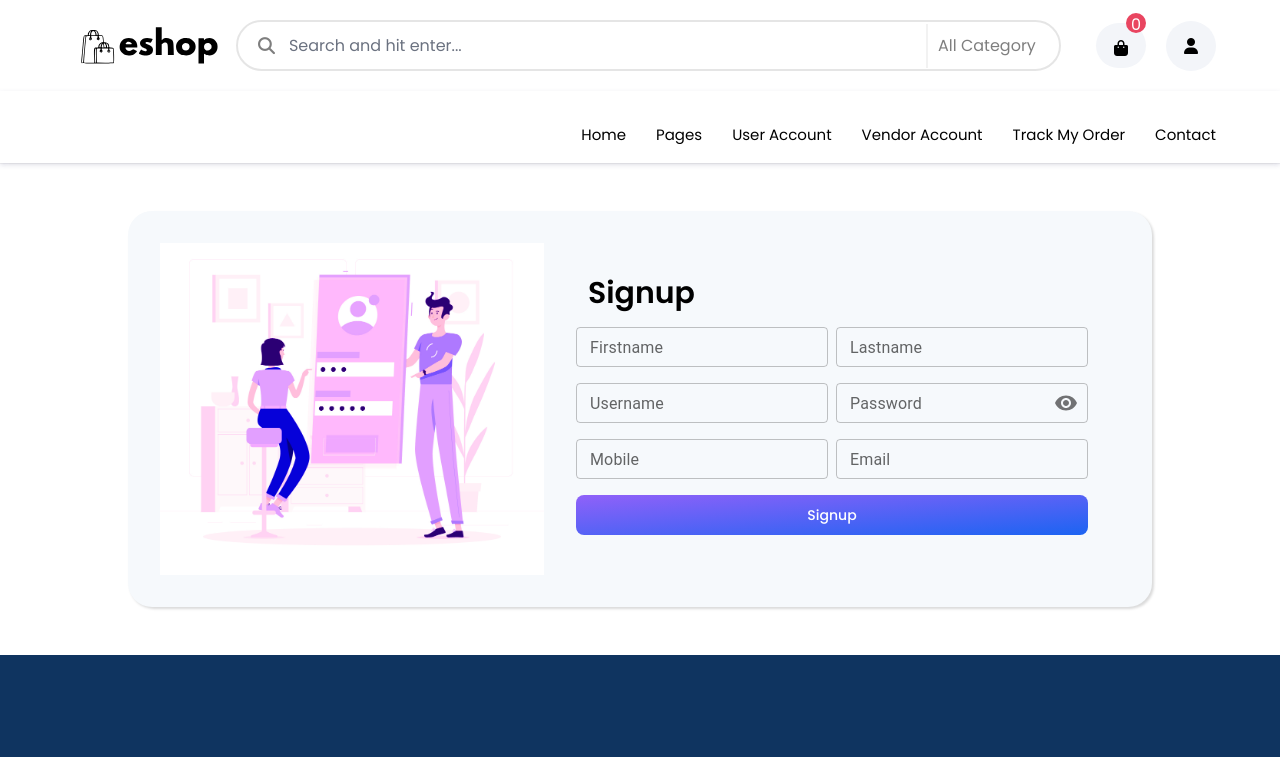
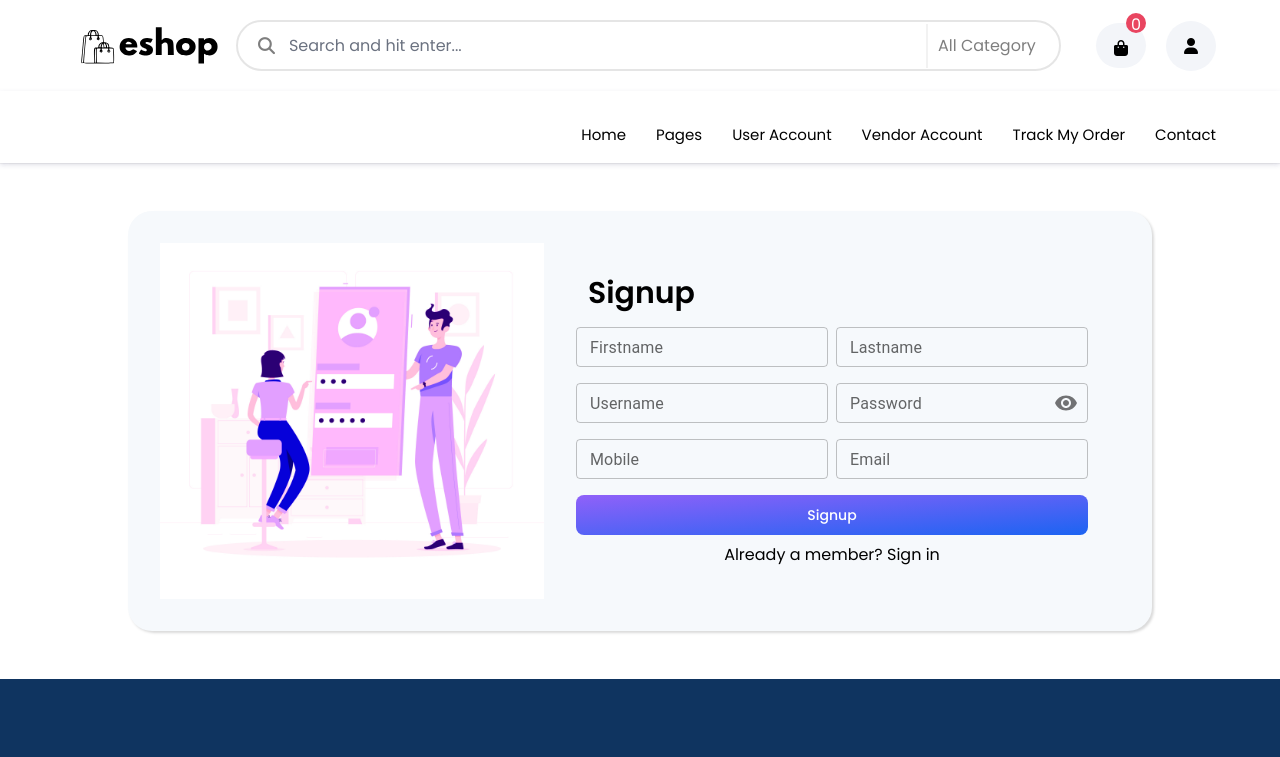
Before and after one commit to thwahatkp/eshop, a React (Vite) app: page /signup in a window 1280 px wide. Shown: the top 757 px of the page. Built offline with nearby package versions, Linux system fonts and the light colour scheme; no server answers.

Commit message:
added signup and login route

```diff
--- a/src/common/components/Search.jsx
+++ b/src/common/components/Search.jsx
@@ -104,15 +104,16 @@ const Search = () => {
                 <Typography textAlign="center">Dashboard</Typography>
               </MenuItem>
               <MenuItem key={"login"} onClick={handleCloseUserMenu}>
-                <NavLink to="/login">
+
                   {user.logged ? (
                     <Typography textAlign="center" onClick={handleLogout}>
                       Logout
                     </Typography>
                   ) : (
+                    <NavLink to="/login">
                     <Typography textAlign="center">Login</Typography>
+                </NavLink>
                   )}
-                </NavLink>
               </MenuItem>
             </Menu>
           </Box>
--- a/src/pages/Login/Login.jsx
+++ b/src/pages/Login/Login.jsx
@@ -4,7 +4,7 @@ import TextField from "@mui/material/TextField";
 import Visibility from "@mui/icons-material/Visibility";
 import VisibilityOff from "@mui/icons-material/VisibilityOff";
 import { useState } from "react";
-import { useNavigate } from "react-router-dom";
+import { Link, useNavigate } from "react-router-dom";
 import { useDispatch } from "react-redux";
 import { post } from "../../helper/axiosHelper";
 import { getLoggedDetails } from "../../redux/reducers/user";
@@ -118,6 +118,12 @@ function Login() {
           >
             Login
           </button>
+          <span className="text-center text-base flex justify-center my-2">
+            Dont have an account?&nbsp;
+            <Link className="hover:text-blue-800 hover:underline" to="/signup">
+              Sign up
+            </Link>
+          </span>
           <span className="flex justify-center my-3 text-lg font-semibold">
             OR
           </span>
--- a/src/pages/Signup/Signup.jsx
+++ b/src/pages/Signup/Signup.jsx
@@ -7,7 +7,7 @@ import { useState } from "react";
 import { useEffect } from "react";
 import { get, post } from "../../helper/axiosHelper";
 import { useDispatch } from "react-redux";
-import { useNavigate } from "react-router-dom";
+import { Link, useNavigate } from "react-router-dom";
 import { getLoggedDetails } from "../../redux/reducers/user";
 
 function Signup() {
@@ -167,6 +167,12 @@ function Signup() {
             Signup
           </button>
         </form>
+        <span className="text-center text-base">
+          Already a member?{" "}
+          <Link className="hover:text-blue-800 hover:underline" to="/login">
+            Sign in
+          </Link>
+        </span>
       </div>
     </div>
   );
--- a/src/redux/reducers/user.js
+++ b/src/redux/reducers/user.js
@@ -39,9 +39,9 @@ let userDetails = createSlice({
       action.payload.logged = true;
       return (state = action.payload);
     },
-    [getLoggedDetails.pending]: (state, action) => {
-      state.logged = false;
-    },
+    // [getLoggedDetails.pending]: (state, action) => {
+    //   state.logged = false;
+    // },
     [getLoggedDetails.rejected]: (state, action) => {
       localStorage.removeItem("details");
       return (state = { logged: false });
```
